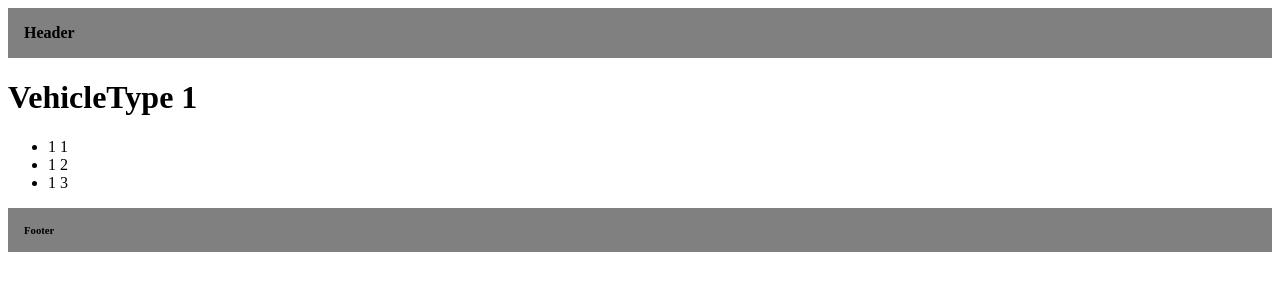
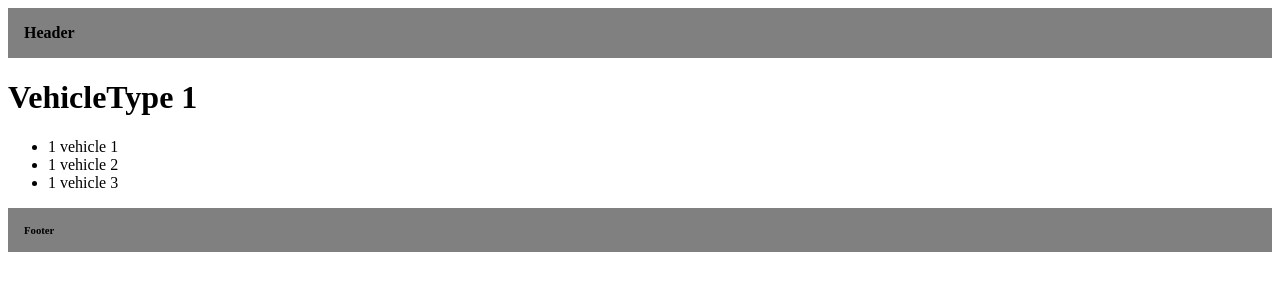
Before and after one commit to GHOST-Aram/next-js-series, a Next.js app: page /vehicles/1 in a window 1280 px wide. Shown: the top 300 px of the page. Built offline with nearby package versions, Linux system fonts and the light colour scheme.

Commit message:
feat: Generate dynamic metadata
      - Export generateMetadata function that exports a Metadata object

```diff
--- a/src/app/vehicles/[typeName]/page.tsx
+++ b/src/app/vehicles/[typeName]/page.tsx
@@ -1,19 +1,25 @@
-import React from 'react'
+import { Metadata } from "next"
 
-const VehicleType = ({ params }: VehicleTypeProps) => {
+export const generateMetadata = ( { params }: Props ): Metadata =>{
+	return {
+		title: `Vehicles | ${params.typeName}`
+	}
+}
+
+const VehicleType = ({ params }: Props) => {
     return (
 		<div>
 			<h1>VehicleType {params.typeName}</h1>
 			<ul>
-				<li>{params.typeName} 1</li>
-				<li>{params.typeName} 2</li>
-				<li>{params.typeName} 3</li>
+				<li>{params.typeName} vehicle 1</li>
+				<li>{params.typeName} vehicle 2</li>
+				<li>{params.typeName} vehicle 3</li>
 			</ul>
 		</div>
     )
 }
 
-interface VehicleTypeProps{
+type Props = {
 	params: {
 		typeName: string
 	}
```
Also changed, not shown: src/app/vehicles/[typeName]/[vehicleId]/page.tsx (+9 -3 lines).
